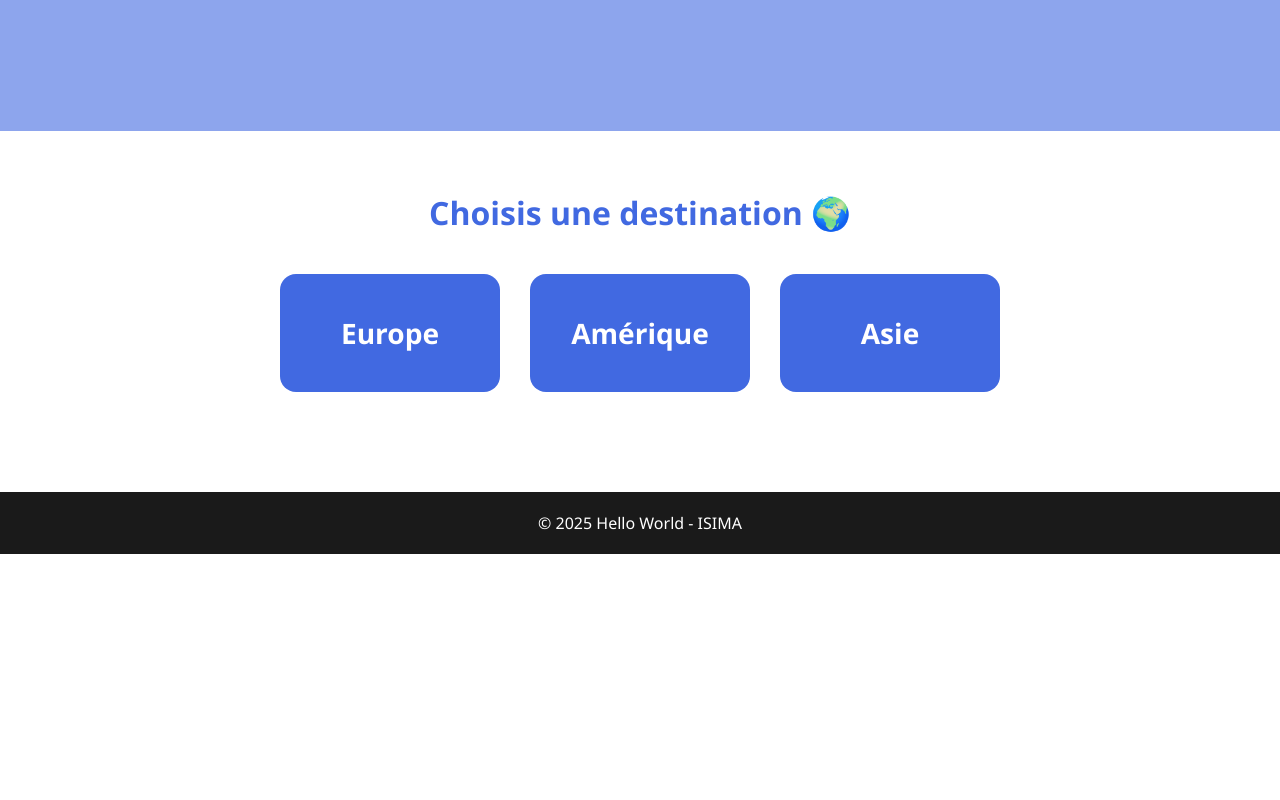
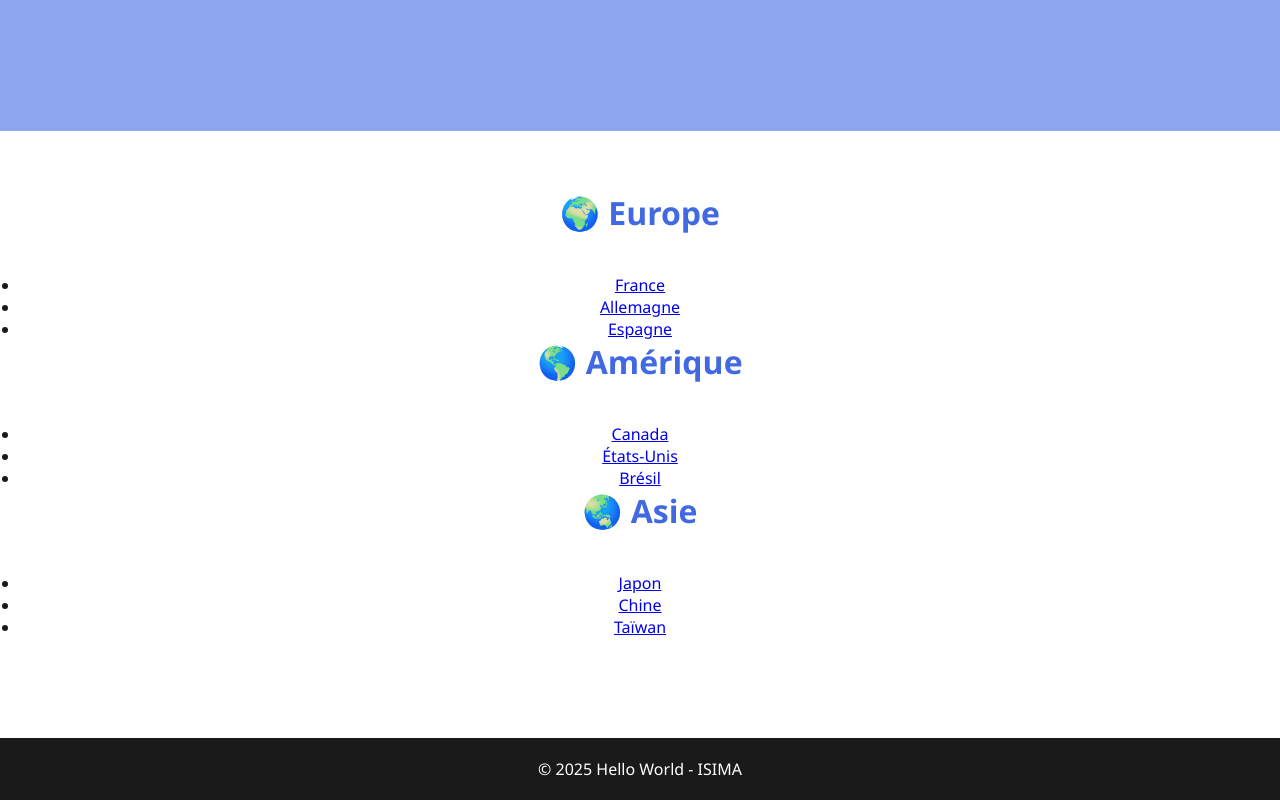
Before and after one commit to elisepierre/HelloWorld, a plain HTML site: page index.html in a window 1280 px wide. Shown: the part 669-1469 px from the top of the page. Before the commit the page ends 1223 px from the top, so only its background shows below. Drawn offline with Linux system fonts and the light colour scheme.

Commit message:
Update index.html

```diff
--- a/index.html
+++ b/index.html
@@ -17,26 +17,38 @@
   </header>
 
   <!-- CONTINENTS -->
-  <section class="continents">
-    <h2>Choisis une destination 🌍</h2>
-    <div class="cards">
-      <div class="card" onclick="goTo('europe.html')">
-        <h3>Europe</h3>
-      </div>
-      <div class="card" onclick="goTo('amerique.html')">
-        <h3>Amérique</h3>
-      </div>
-      <div class="card" onclick="goTo('asie.html')">
-        <h3>Asie</h3>
-      </div>
-    </div>
-  </section>
+  <main class="continents">
+    <section>
+      <h2>🌍 Europe</h2>
+      <ul>
+        <li><a href="france.html">France</a></li>
+        <li><a href="allemagne.html">Allemagne</a></li>
+        <li><a href="espagne.html">Espagne</a></li>
+      </ul>
+    </section>
+
+    <section>
+      <h2>🌎 Amérique</h2>
+      <ul>
+        <li><a href="canada.html">Canada</a></li>
+        <li><a href="etats-unis.html">États-Unis</a></li>
+        <li><a href="bresil.html">Brésil</a></li>
+      </ul>
+    </section>
+
+    <section>
+      <h2>🌏 Asie</h2>
+      <ul>
+        <li><a href="japon.html">Japon</a></li>
+        <li><a href="chine.html">Chine</a></li>
+        <li><a href="taiwan.html">Taïwan</a></li>
+      </ul>
+    </section>
+  </main>
 
   <!-- FOOTER -->
   <footer>
     <p>&copy; 2025 Hello World - ISIMA</p>
   </footer>
-
-  <script src="script.js"></script>
 </body>
 </html>
```
